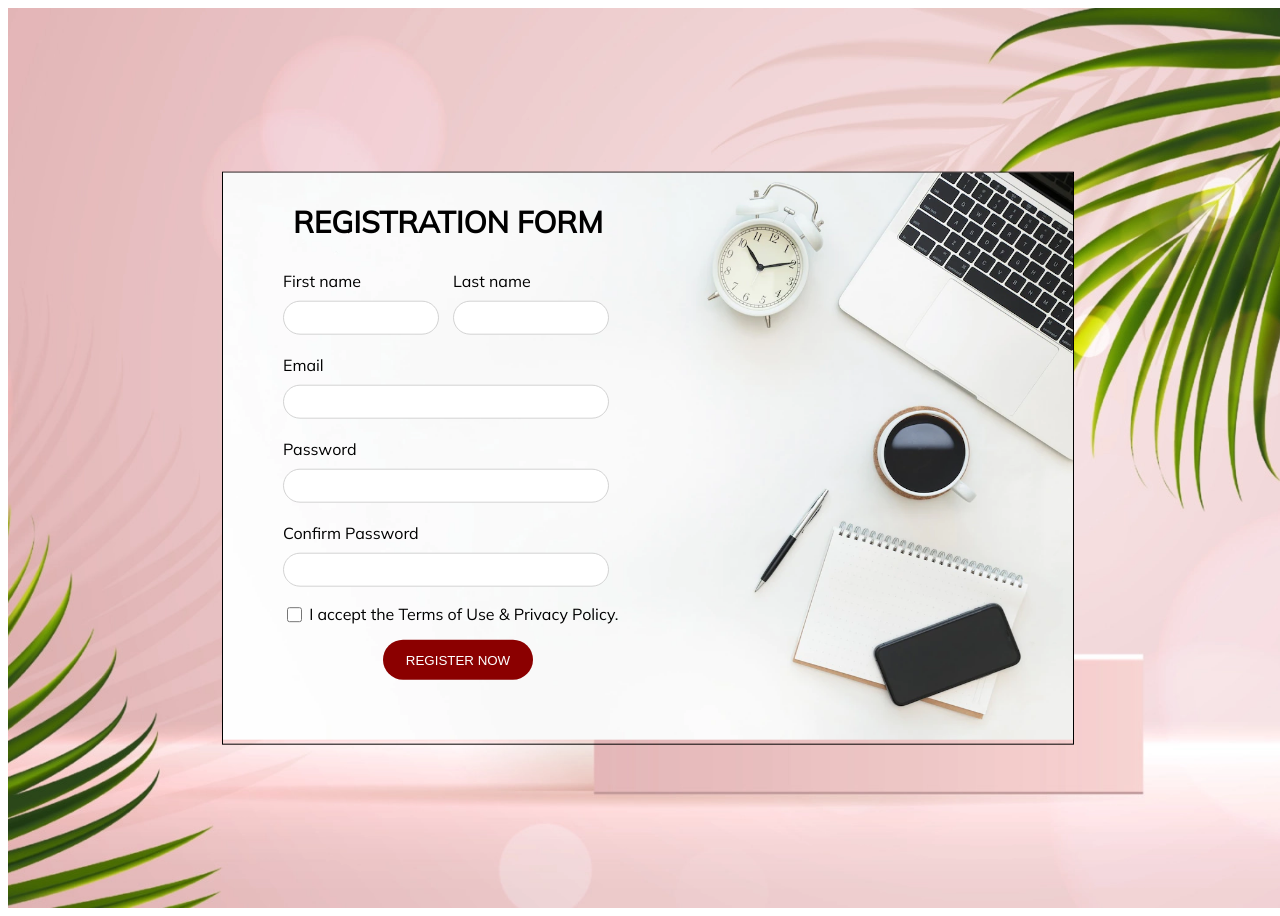
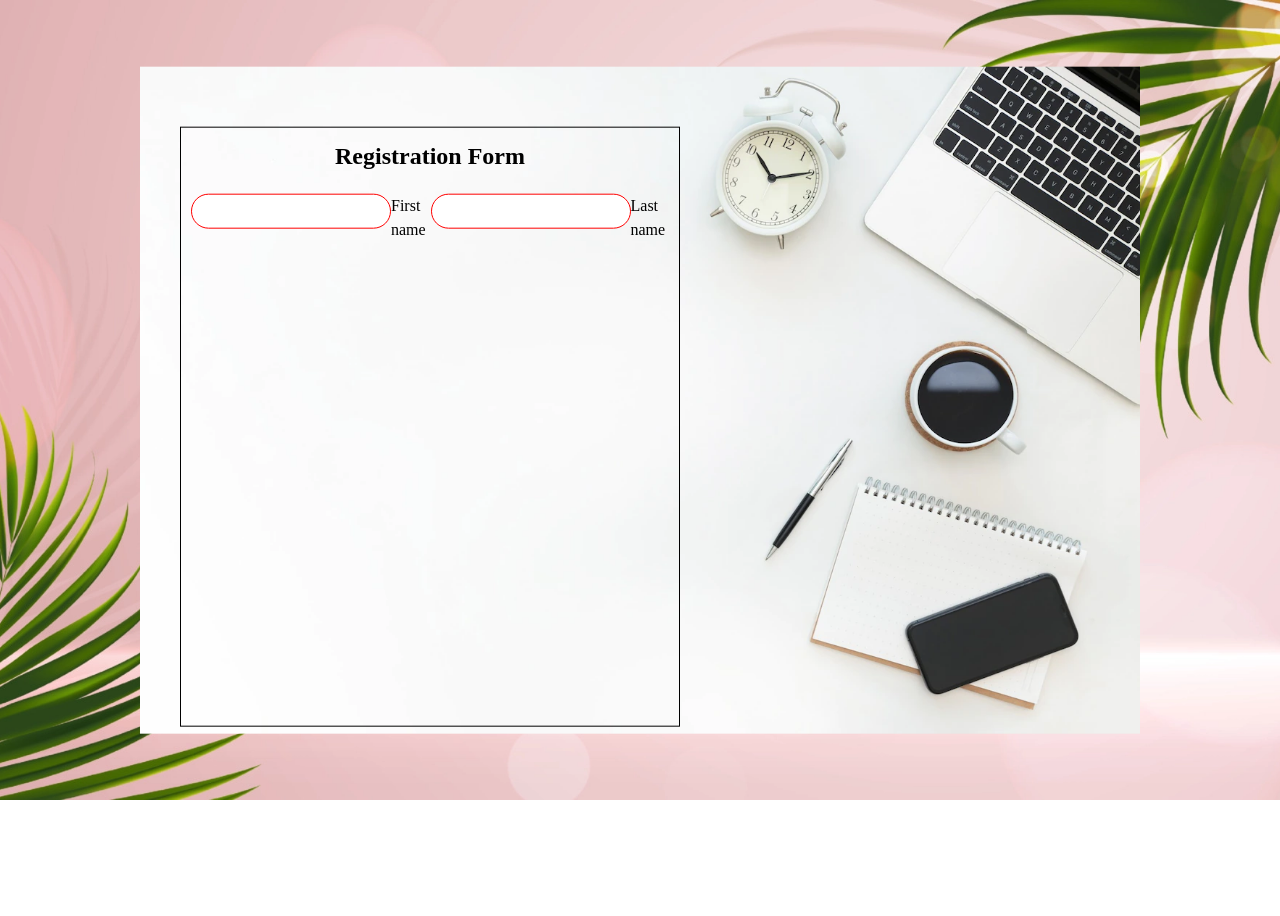
Before and after one commit to kristiyanradoslavov/HTML-CSS, a plain HTML site: page AdditionalWork/RegistrationForm/index.html in a window 1280 px wide. After the commit the page ends 800 px from the top, so only its background shows below. Drawn offline with Linux system fonts and the light colour scheme.

Commit message:
commit new changes

```diff
--- a/AdditionalWork/RegistrationForm/index.html
+++ b/AdditionalWork/RegistrationForm/index.html
@@ -5,62 +5,32 @@
     <meta charset="UTF-8">
     <meta http-equiv="X-UA-Compatible" content="IE=edge">
     <meta name="viewport" content="width=device-width, initial-scale=1.0">
-    <title>Registration Form</title>
+    <title>Register Form</title>
+    <link rel="stylesheet" href="reset.css">
     <link rel="stylesheet" href="styles.css">
 </head>
 
 <body>
-    <img class="bg-img" src="background.png" alt="background">
-    <main class="form">
-        <img class="form-img" src="form-background.png" alt="fomr-background">
-        <div class="content">
-            <h1>registration form</h1>
-            <div class="content-params">
-                <div class="name">
-                    <label for="First" class="">
-                        First name
-                    </label>
-                    <input type="text" name="First">
+
+    <section class="registration-section">
+        <div class="inside-container">
+            <img class="inside-img" src="form-background.png" alt="">
+
+            <div class="content">
+                <h1 class="container-header">Registration Form</h1>
+
+                <div class="boxes">
+                    <input type="text" name="Fname" class="input-container">
+                    <label for="Fname">First name</label>
+
+                    <input type="text" name="Lname" class="input-container">
+                    <label for="Lname">Last name</label>
                 </div>
 
-                <div class="second">
-                    <label for="Last">
-                        Last name
-                    </label>
-                    <input type="text" name="Last">
-                </div>
+            </div>
+        </div>
 
-                <div class="email">
-                    <label for="Email">
-                        Email
-                    </label>
-                    <input type="text" name="Email">
-                </div>
-
-                <div class="pass">
-                    <label for="Pass">
-                        Password
-                    </label>
-                    <input type="text" name="Pass">
-                </div>
-
-                <div class="c-pass">
-                    <label for="Pass">
-                        Confirm Password
-                    </label>
-                    <input type="text" name="Pass">
-                </div>
-            </div>
-
-            <input type="checkbox" class="check">
-            <p class="terms">I accept the Terms of Use & Privacy Policy.</p>
-
-            <button class="button">
-                <a href="">Register Now</a>
-            </button>
-
-        </div>
-    </main>
+    </section>
 
 </body>
 
--- /dev/null
+++ b/AdditionalWork/RegistrationForm/reset.css
@@ -0,0 +1,74 @@
+/* Box sizing rules */
+*,
+*::before,
+*::after {
+  box-sizing: border-box;
+}
+
+/* Remove default margin */
+body,
+h1,
+h2,
+h3,
+h4,
+p,
+figure,
+blockquote,
+dl,
+dd {
+  margin: 0;
+}
+
+/* Remove list styles on ul, ol elements with a list role, which suggests default styling will be removed */
+ul[role='list'],
+ol[role='list'] {
+  list-style: none;
+}
+
+/* Set core root defaults */
+html:focus-within {
+  scroll-behavior: smooth;
+}
+
+/* Set core body defaults */
+body {
+  min-height: 100vh;
+  text-rendering: optimizeSpeed;
+  line-height: 1.5;
+}
+
+/* A elements that don't have a class get default styles */
+a:not([class]) {
+  text-decoration-skip-ink: auto;
+}
+
+/* Make images easier to work with */
+img,
+picture {
+  max-width: 100%;
+  display: block;
+}
+
+/* Inherit fonts for inputs and buttons */
+input,
+button,
+textarea,
+select {
+  font: inherit;
+}
+
+/* Remove all animations, transitions and smooth scroll for people that prefer not to see them */
+@media (prefers-reduced-motion: reduce) {
+  html:focus-within {
+   scroll-behavior: auto;
+  }
+
+  *,
+  *::before,
+  *::after {
+    animation-duration: 0.01ms !important;
+    animation-iteration-count: 1 !important;
+    transition-duration: 0.01ms !important;
+    scroll-behavior: auto !important;
+  }
+}
--- a/AdditionalWork/RegistrationForm/styles.css
+++ b/AdditionalWork/RegistrationForm/styles.css
@@ -1,135 +1,54 @@
 @import url(https://fonts.googleapis.com/css2?family=Mulish&display=swap);
+body, html {
+    height: 100%;
+    box-sizing: border-box;
+  }
 
 
-body {
+.registration-section {
+    background-image: url("background.png");
+    height: 100%;
+    background-position: center;
+    background-repeat: no-repeat;
+    background-size: cover;
+    position: relative;
+}
+
+.inside-container {
+    position: absolute;
+    width: 1000px;
+    top: 50%;
+    left: 50%;
+    transform: translate(-50%, -50%);
+}
+
+.content .container-header {
     width: 100%;
-    height: 900px;
-    border: 1 px solid black;
-    position: relative;
-    font-family: Mulish, sans-serif;
+    text-align: center;
+    margin-bottom: 20px;
+}
+
+
+.inside-container .content {
+    position: absolute;
+    top: 60px;
+    left: 40px;
+    border: 1px solid black;
+    width: 500px;
+    height: 90%;
+    padding: 10px;
 
 }
 
-h1 {
-    text-transform: uppercase;
-    font-size: 30px;
-    padding: 10px;
-}
-
-.bg-img {
-    width: 100%;
-    height: 100%;
-    object-fit: cover;
-}
-
-.form {
-    border: 1px solid black;
-    display: inline-block;
-    width: 850px;
-    position: absolute;
-    left: 50%;
-    top: 50%;
-    transform: translate(-50%, -50%);
-}
-
-
-.form-img {
-    width: 100%;
-    height: 100%;
-    display: inline-block;
+.boxes {
+    display: flex;
+    flex-direction: row;
 
 }
 
-.form .content {
-    padding: 30px;
-    padding-top: 0px;
-    margin-top: 0px;
-    margin-left: 30px;
-    position: absolute;
-    top: 0px;
-    left: 0px;
-    width: 500px;
+.inside-container .input-container {
+    width: 200px;
+    height: 35px;
+    border: 1px solid red;
+    border-radius: 50px;
 }
-
-.form .content .content-params {
-    display: grid;
-    grid-template-columns: 150px 150px;
-    grid-template-areas:
-    "first last"
-    "email email"
-    "password password"
-    "confirm confirm";
-    gap: 20px;
-}
-
-input {
-    border-radius: 20px;
-
-}
-
-label{
-    display: block;
-    margin-bottom: 10px;
-}
-
-input {
-    width: 100%;
-    height: 30px;
-    border: 1px solid lightgrey;
-}
-
-
-.name {
-    grid-area: first;
-}
-
-.second {
-    grid-area: last;
-}
-
-.email {
-    grid-area: email;
-}
-
-.pass {
-    grid-area: password;
-}
-
-.c-pass {
-    grid-area: confirm;
-}
-
-.check {
-    display: inline-block;
-    width: 15px;
-    position: relative;
-    top: 10px;
-}
-
-.terms {
-    display: inline-block;
-}
-
-.button {
-    display: block;
-    margin-left: 100px;
-    border-radius: 40px;
-    height: 40px;
-    width: 150px;
-    background-color: darkred;
-    border: none;
-    text-transform: uppercase;
-}
-
-a {
-    color: white;
-    text-decoration: none;
-}
-
-.button:hover {
-    background-color: red;
-}
-
-.button:hover a {
-    color: yellow;
-}
--- /dev/null
+++ b/CSSResetFile/reset.css
@@ -0,0 +1,74 @@
+/* Box sizing rules */
+*,
+*::before,
+*::after {
+  box-sizing: border-box;
+}
+
+/* Remove default margin */
+body,
+h1,
+h2,
+h3,
+h4,
+p,
+figure,
+blockquote,
+dl,
+dd {
+  margin: 0;
+}
+
+/* Remove list styles on ul, ol elements with a list role, which suggests default styling will be removed */
+ul[role='list'],
+ol[role='list'] {
+  list-style: none;
+}
+
+/* Set core root defaults */
+html:focus-within {
+  scroll-behavior: smooth;
+}
+
+/* Set core body defaults */
+body {
+  min-height: 100vh;
+  text-rendering: optimizeSpeed;
+  line-height: 1.5;
+}
+
+/* A elements that don't have a class get default styles */
+a:not([class]) {
+  text-decoration-skip-ink: auto;
+}
+
+/* Make images easier to work with */
+img,
+picture {
+  max-width: 100%;
+  display: block;
+}
+
+/* Inherit fonts for inputs and buttons */
+input,
+button,
+textarea,
+select {
+  font: inherit;
+}
+
+/* Remove all animations, transitions and smooth scroll for people that prefer not to see them */
+@media (prefers-reduced-motion: reduce) {
+  html:focus-within {
+   scroll-behavior: auto;
+  }
+
+  *,
+  *::before,
+  *::after {
+    animation-duration: 0.01ms !important;
+    animation-iteration-count: 1 !important;
+    transition-duration: 0.01ms !important;
+    scroll-behavior: auto !important;
+  }
+}
```
